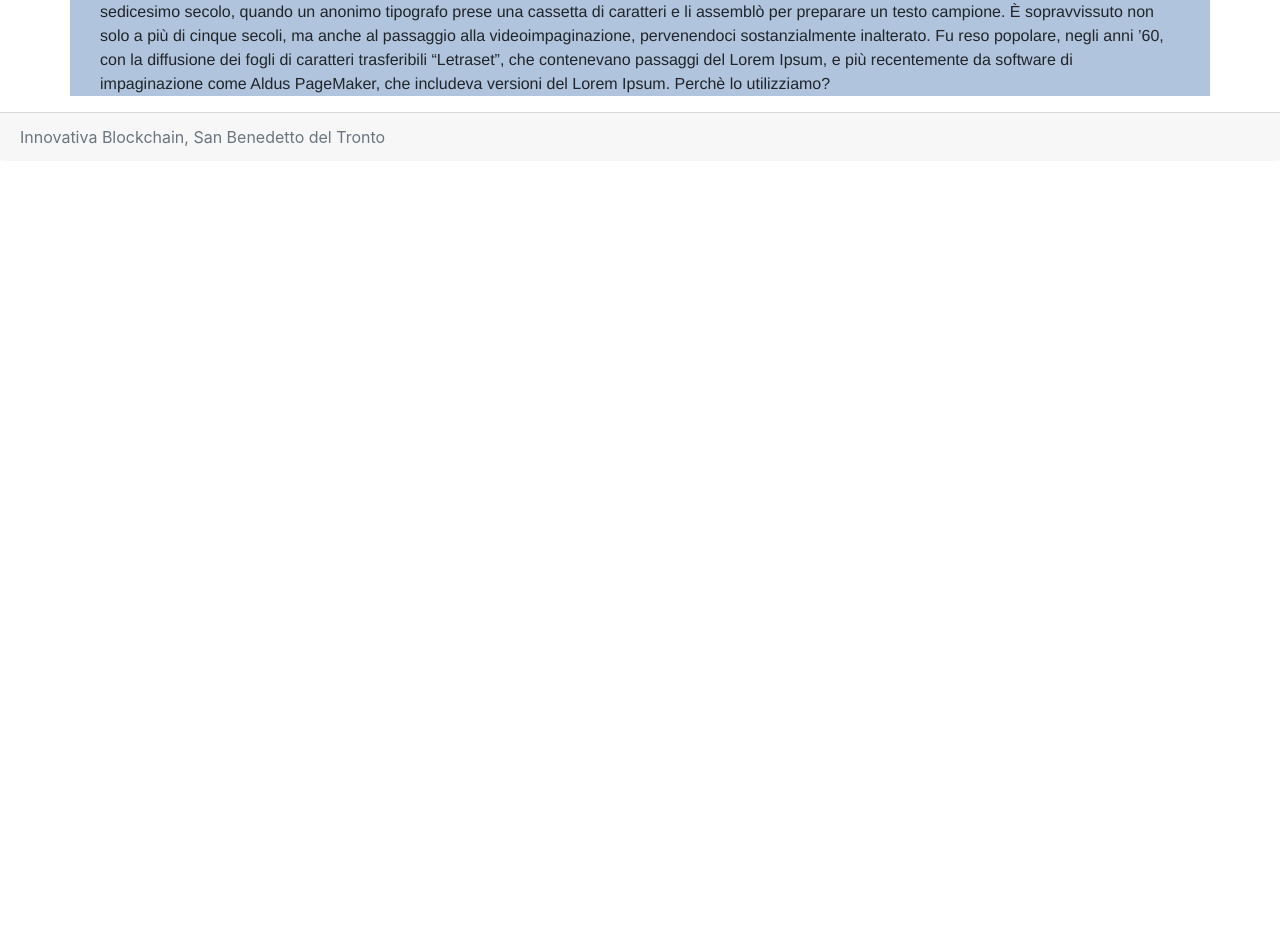
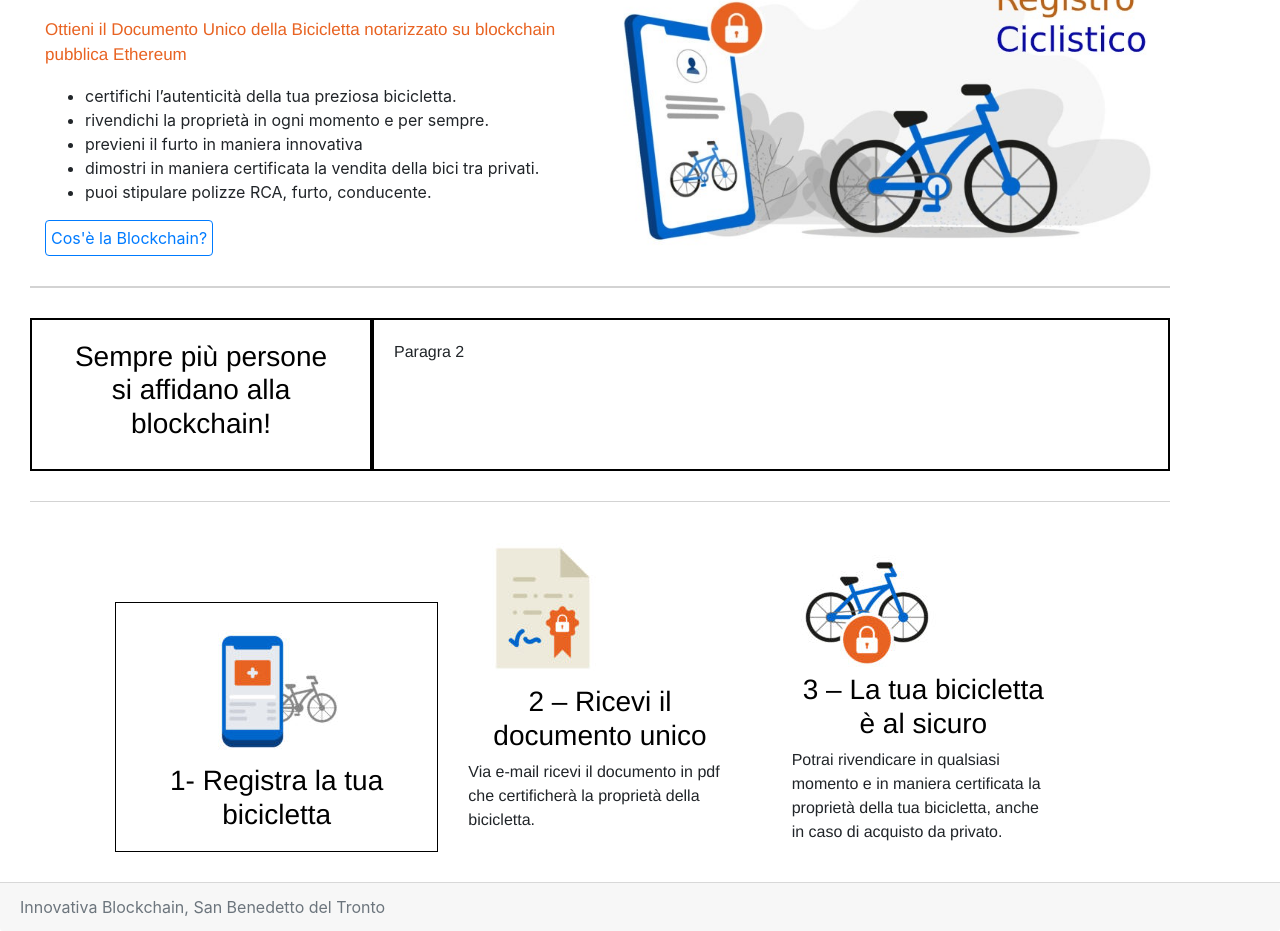
Before and after one commit to kevinappoggetti/pubblico-registro-ciclistico, a React (Create React App) app: page / in a window 1280 px wide. Shown: the part 560-1491 px from the top of the page. Before the commit the page ends 800 px from the top, so only its background shows below. Built offline with nearby package versions, Linux system fonts and the light colour scheme.

Commit message:
Sistemata Home page. Da continuare...

```diff
--- a/package.json
+++ b/package.json
@@ -7,6 +7,7 @@
     "@testing-library/react": "^9.5.0",
     "@testing-library/user-event": "^7.2.1",
     "bootstrap": "^4.4.1",
+    "express": "^4.17.1",
     "mysql": "^2.18.1",
     "react": "^16.13.0",
     "react-bootstrap": "^1.0.0-beta.17",
--- a/src/App.css
+++ b/src/App.css
@@ -32,6 +32,7 @@
 
 .navbar{
   background-color:#0066cc;
+
 }
 .navbar-brand, .navbar-nav .nav-link{
   color: #000;
@@ -41,9 +42,12 @@
   color:#cccccc;
 }
 
-#buttonOrange{
-  background-color: #FC642D;
+#navbarId{
+  position: fixed;
+  width: 100%;
+  z-index: 15;
 }
+
 
 /* Title */
 #h2Title{
@@ -51,11 +55,184 @@
   padding-top: 25px;
   color:#353982;
 }
+/*-----------------------------------------------------------------*/
+
+
+
+/*-----------------------------------------------------------------*/
 
 /* Container */
-#containerId{
-  background-color:#B0C4DE;
+ #containerId{
+  background-color:#fff;
+  margin:0;
+  max-width: 1200px;
+  width:100%;
 }
+
+#containerBiciHome{
+  display: flex;
+  padding: 30px 0;
+  border-top: 1px solid lightgrey;
+  border-bottom: 1px solid lightgrey;
+}
+
+
+#containerBiciHome1 {
+  width:50%;
+  /* border:2px solid black;
+  padding:20px; */
+}
+
+#containerBiciHome2{
+  width:50%;
+  /* border:2px solid black; */
+  background-image: url('./assets/immaginebici1.jpg');
+  background-position: center;
+  background-size: contain;
+  background-repeat: no-repeat;
+  /* padding:20px; */
+
+}
+
+#containerBlockchainHome{
+  display: flex;
+  width: 100%;
+  padding: 30px 0;
+  border-top: 1px solid lightgrey;
+  border-bottom: 1px solid lightgrey;
+}
+
+#containerBlockchainHome1{
+  width:30%;
+  border:2px solid black;
+  padding:20px;
+}
+
+#containerBlockchainHome2{
+  width:70%;
+  border:2px solid black;
+  padding:20px;
+}
+
+
+#containerCarte{
+  display: flex;
+  align-items: center;
+  justify-content: space-between;
+  width:1000px;
+}
+
+#card1,#card2,#card3{
+
+   padding-left: 0;
+   padding-right: 0;
+}
+
+#card1:hover #face1{
+  opacity: 1;
+  cursor:pointer;
+  transform: translateY(0px);
+}
+
+#card1:hover #face12{
+  transform: translateY(0px);
+}
+
+#card1:hover{
+  transition: 1.2s;
+  /* box-shadow:10px 10px 5px #000000; */
+}
+
+/* #card2:hover #face2{
+  opacity: 1;
+  cursor:pointer;
+  transform: translateY(0px);
+}
+
+#card2:hover #face22{
+  transform: translateY(0px);
+}
+
+#card2:hover{
+  transition: 1.2s;
+
+}
+
+#card3:hover #face3{
+  opacity: 1;
+  cursor:pointer;
+  transform: translateY(0px);
+}
+
+#card3:hover #face32{
+  transform: translateY(0px);
+}
+
+#card3:hover{
+  transition: 1.2s;
+
+} */
+
+
+
+#content1{
+  display: flex;
+  flex-direction: column;
+  justify-content: center;
+  align-items: center;
+}
+
+#content1 img{
+  font-size: 5em;
+  color: white;
+  /* padding: 20px; */
+  opacity: 1;
+}
+
+#face1{
+  position: relative;
+  display: flex;
+  align-items: center;
+  justify-content: center;
+  background-color: white;
+  z-index: 3;
+  transform: translateY(100px);
+  border: 1px solid black;
+  /* width: 250px; */
+  height: 250px;
+}
+
+#face12{
+  position: relative;
+  display: flex;
+  align-items: center;
+  justify-content: center;
+  padding-top:20px;
+  background-color: #E86322;
+  transform: translateY(-150px);
+  border: 1px solid black;
+  height: 130px;
+  text-align: center;
+}
+
+#content12{
+  /* border: 2px solid black; */
+}
+
+#content12 p{
+  color:white;
+}
+
+h3 {
+  margin: 10px;
+  text-align: center;
+  color: black;
+}
+
+#buttonHomeCoseBlockchain{
+  padding: 5px;
+}
+/*-----------------------------------------------------------------*/
 
 /* Carousel */
 .carousel .item {
@@ -69,7 +246,7 @@
     height: 100%;
     width: 100%;
 }
-
+/*-----------------------------------------------------------------*/
 /* Card */
 
 /* #informazioniCardPersonale, {
@@ -86,6 +263,9 @@
     margin-Bottom: 15px;
 }*/
 
+/*-----------------------------------------------------------------*/
+
+
 /* Form */
 #classicFieldTipoBici, #classicFieldNome, #classicFieldCap, #classicFieldCitta,#classicFieldData,#classicFieldEmail,#classicFieldMarca,#classicFieldStato,#classicFieldTelaio,#classicFieldCognome,#classicFieldFotoBici,#classicFieldTipoBici,#classicFieldIndirizzo,#classicFieldProvaDAcquisto,#classicFieldSegniParticolari,#classicFieldFotoSegniParticolari{
   background-color:#f2f2f2;
@@ -101,9 +281,14 @@
 }
 
 h1,h2,h3,h4,p {
-  font-family: "Helvetica Neue"
+  font-family: "Helvetica Neue";
 }
 
+
+.paragrafoHome1{
+  font-size: 17px;
+  color:#E86322;
+}
 
 .boxShadow{
   box-shadow:10px 10px 5px #000000;
--- a/src/App.js
+++ b/src/App.js
@@ -16,8 +16,7 @@ class App extends Component {
   render(){
     return (
       <React.Fragment >
-        <NavigationBar/>
-        <Layout>
+        <NavigationBar />
           <Router>
             <Switch>
               <Route exact path="/" component={Home}/>
@@ -27,7 +26,6 @@ class App extends Component {
               <Route component={NoMatch}/>
             </Switch>
           </Router>
-        </Layout>
         <Footer />
       </React.Fragment>
     );
--- a/src/Home.js
+++ b/src/Home.js
@@ -3,19 +3,22 @@ import {Carousel, Container} from 'react-bootstrap';
 import Immagine1 from './assets/immaginebici1.jpg';
 import Immagine2 from './assets/immaginebici2.jpg';
 import Immagine3 from './assets/immaginebici3.jpg';
+import Immagine4 from './assets/immaginebici4.jpg';
+import Immagine5 from './assets/immaginebici5.jpg';
+import {Button} from 'react-bootstrap';
 import './App.css';
-import ModalShow from './components/ModalShow';
 
 class Home extends Component {
   render(){
     return(
-      <Container>
-      <Carousel className="carousel">
-        <Carousel.Item className="item">
-          <img
+      <Container id="containerId">
+        <Container className="carouselContainer">
+        <Carousel className="carousel">
+          <Carousel.Item className="item">
+            <img
             src={Immagine1}
             alt="First slide"
-          />
+            />
           <Carousel.Caption>
             <h3>First slide label</h3>
             <p>Nulla vitae elit libero, a pharetra augue mollis interdum.</p>
@@ -43,15 +46,97 @@ class Home extends Component {
         <p>Praesent commodo cursus magna, vel scelerisque nisl consectetur.</p>
       </Carousel.Caption>
       </Carousel.Item>
-    </Carousel>
+      </Carousel>
+      </Container>
 
-    <p>Lorem Ipsum è un testo segnaposto utilizzato nel settore della tipografia e della stampa. Lorem Ipsum è considerato il testo segnaposto standard sin dal sedicesimo secolo, quando un anonimo tipografo prese una cassetta di caratteri e li assemblò per preparare un testo campione. È sopravvissuto non solo a più di cinque secoli, ma anche al passaggio alla videoimpaginazione, pervenendoci sostanzialmente inalterato. Fu reso popolare, negli anni ’60, con la diffusione dei fogli di caratteri trasferibili “Letraset”, che contenevano passaggi del Lorem Ipsum, e più recentemente da software di impaginazione come Aldus PageMaker, che includeva versioni del Lorem Ipsum.
+    <Container id="containerBiciHome">
+      <Container id="containerBiciHome1">
+        <p className="paragrafoHome1">Hai bisogno di dimostrare la proprietà della tua bicicletta?</p>
+        <h4 style={{fontWeight:"bold", fontSize:22, paddingTop:10, paddingBottom:10}}>TUTELA LA PROPRIETÀ DELLA TUA BICI</h4>
+        <p className="paragrafoHome1">Ottieni il Documento Unico della Bicicletta notarizzato su blockchain pubblica Ethereum</p>
+        <ul>
+          <li>certifichi l’autenticità della tua preziosa bicicletta.</li>
+          <li>rivendichi la proprietà in ogni momento e per sempre.</li>
+          <li>previeni il furto in maniera innovativa</li>
+          <li>dimostri in maniera certificata la vendita della bici tra privati.</li>
+          <li>puoi stipulare polizze RCA, furto, conducente.</li>
+        </ul>
+        <Button id="buttonHomeCoseBlockchain" variant="outline-primary">
+          Cos'è la Blockchain?
+        </Button>
+      </Container>
+      <Container id="containerBiciHome2">
+      </Container>
+    </Container>
 
-    Perchè lo utilizziamo?
-    </p>
-    <ModalShow />
+    <Container id="containerBlockchainHome">
+      <Container id="containerBlockchainHome1">
+        <h3>Sempre più persone si affidano alla blockchain!</h3>
+      </Container>
+      <Container id="containerBlockchainHome2">
+        <p> Paragra 2</p>
+      </Container>
+    </Container>
+
+    <Container id="containerCarte">
+
+
+      <Container id="card1">
+        <Container id="face1">
+          <Container id="content1">
+            <img
+              src={Immagine3} />
+            <h3>1- Registra la tua bicicletta</h3>
+          </Container>
+        </Container>
+        <Container id="face12">
+          <Container id="content12">
+            <p>Inserisci i dati e le foto della bici, senza tralasciare i dettagli che ne rendono facile l’identificazione.</p>
+          </Container>
+        </Container>
+      </Container>
+
+      <Container id="card2">
+        <Container id="face2">
+          <Container id="content2">
+            <img
+              src={Immagine4} />
+            <h3>2 – Ricevi il documento unico</h3>
+          </Container>
+        </Container>
+        <Container id="face22">
+          <Container id="content22">
+            <p>Via e-mail ricevi il documento in pdf che certificherà la proprietà della bicicletta.</p>
+          </Container>
+        </Container>
+      </Container>
+
+      <Container id="card3">
+        <Container id="face3">
+          <Container id="content3">
+            <img
+              src={Immagine5} />
+            <h3>3 – La tua bicicletta è al sicuro</h3>
+          </Container>
+        </Container>
+        <Container id="face32">
+          <Container id="content32">
+            <p>Potrai rivendicare in qualsiasi momento e in maniera certificata la proprietà della tua bicicletta, anche in caso di acquisto da privato.</p>
+          </Container>
+        </Container>
+      </Container>
+
+
+
+    </Container>
+
+
+
+
+
+
 </Container>
-    )
+    );
   }
 }
 
--- a/src/components/NavigationBar.js
+++ b/src/components/NavigationBar.js
@@ -6,7 +6,7 @@ import '../App.css';
 
 export const NavigationBar = () => (
 
-    <Navbar collapseOnSelect expand="lg" bg="light" >
+    <Navbar id="navbarId" collapseOnSelect expand="lg" bg="light" >
     <Navbar.Brand href="/">
         <img src={Logo}/>
     </Navbar.Brand>
```
Also changed, not shown: src/database/demo_db_connection.js (+4 -5 lines), src/assets/immaginebici4.jpg (added), src/assets/immaginebici5.jpg (added).
